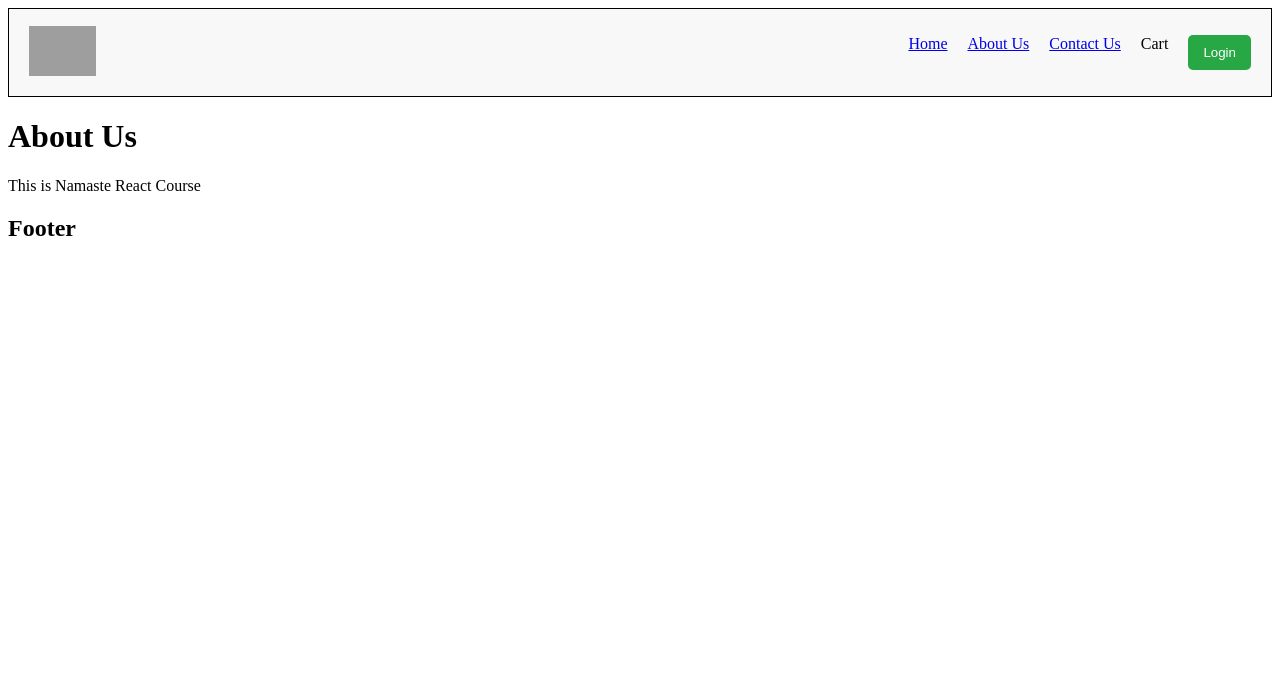
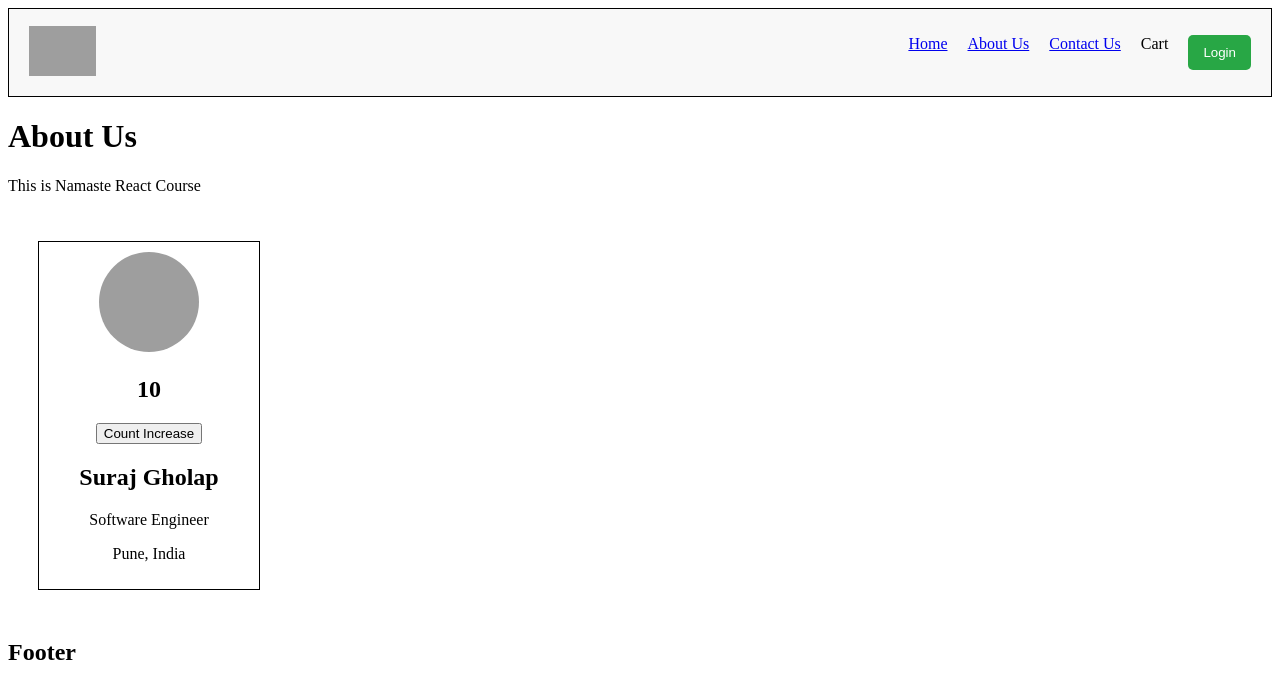
Before and after one commit to suraj1051/namaste-react, a React (Vite) app: page /about in a window 1280 px wide. Shown: the top 698 px of the page. Built offline with nearby package versions, Linux system fonts and the light colour scheme; grey boxes are pictures that could not be loaded.

Commit message:
episode-08

```diff
--- a/index.css
+++ b/index.css
@@ -90,3 +90,20 @@
     align-items: center;
     padding: 10px 20px;
 }
+.user-card {
+    border: 1px solid black;
+    padding: 10px;
+    margin: 10px;
+    width: 200px;
+    text-align: center;
+}
+.user-card img {
+    width: 100px;
+    height: 100px;
+    border-radius: 50%;
+}
+.about-container {
+    padding: 20px;
+    display: flex;
+    flex-wrap: wrap;
+}
--- a/index.html
+++ b/index.html
@@ -4,7 +4,7 @@
 <head>
     <meta charset="UTF-8">
     <meta name="viewport" content="width=device-width, initial-scale=1.0">
-    <title>Document</title>
+    <title>Namaste React</title>
     <link rel="stylesheet" href="./index.css">
 </head>
 
--- a/src/components/About.js
+++ b/src/components/About.js
@@ -1,10 +1,30 @@
-const About = () => {
+import UserClass from "./UserClass";
+import User from "./User";
+import React from 'react';
+
+class About extends React.Component {
+    constructor(props) {
+        super(props);
+
+        console.log('Parent Constructor');
+    }
+
+    componentDidMount() {
+        console.log('Parent Component Did Mount');
+    }
+
+    render() {
+        console.log('Parent Render');
         return (
             <div>
                 <h1>About Us</h1>
                 <p>This is Namaste React Course</p>
+                <div className="about-container">
+                    <User name="Suraj Gholap" location="Pune, India" />
+                </div>
             </div>
         );
     }
+}
 
 export default About;
--- /dev/null
+++ b/src/components/User.js
@@ -0,0 +1,34 @@
+import { useEffect, useState } from "react";
+
+const User = (props) => {
+    const [count, setCount] = useState(10);
+
+    useEffect(() => {
+        console.log('useEffect Called');
+        const timer = setInterval(() => {
+            console.log('Interval Called');
+        }, 1000);
+
+        return () => {
+            console.log('useEffect Return Function Called');
+            clearInterval(timer);
+        }
+
+    }, []);
+
+    return (
+        <div className='user-card'>
+            <img src="https://www.kindpng.com/picc/m/451-4517876_default-profile-hd-png-download.png" alt="user" />
+            <h2>{count}</h2>
+            <button onClick={() => {
+                setCount(count + 1);
+            }}>
+                Count Increase</button>
+            <h2>{props.name}</h2>
+            <p>Software Engineer</p>
+            <p>{props.location}</p>
+        </div>
+    );
+}
+
+export default User;
--- /dev/null
+++ b/src/components/UserClass.js
@@ -0,0 +1,48 @@
+import React, { use } from 'react';
+
+class UserClass extends React.Component {
+    constructor(props) {
+        super(props);
+
+        this.state = {
+            userInfo: {
+                name: "Dummy Name",
+                location: "Dummy Location"
+            }
+        };
+        // console.log(this.props.name + ' Child Constructor');
+    }
+
+    async componentDidMount() {
+        // console.log(this.props.name + ' Child Component Did Mount');
+        const data = await fetch("https://api.github.com/users/suraj1051");
+        const json = await data.json();
+
+        this.setState({
+            userInfo: json
+        });
+    }
+
+    componentDidUpdate() {
+        console.log(this.props.name + ' Child Component Did Update');
+    }
+
+    componentWillUnmount() {
+        console.log(this.props.name + ' Child Component Will Unmount');
+    }
+
+    render() {
+         console.log(this.state.userInfo);
+
+        const { name, location } = this.state.userInfo;
+        return (
+            <div className='user-card'>
+                <img src="https://www.kindpng.com/picc/m/451-4517876_default-profile-hd-png-download.png" alt="user" />
+                <p>Name: {name}</p>
+                <p>Location: {location}</p>
+            </div>
+        );
+    }
+}
+
+export default UserClass;
```
Also changed, not shown: Notes/episode3.md (+3 -0 lines). Lines whose indentation alone changed are shown as unchanged.
